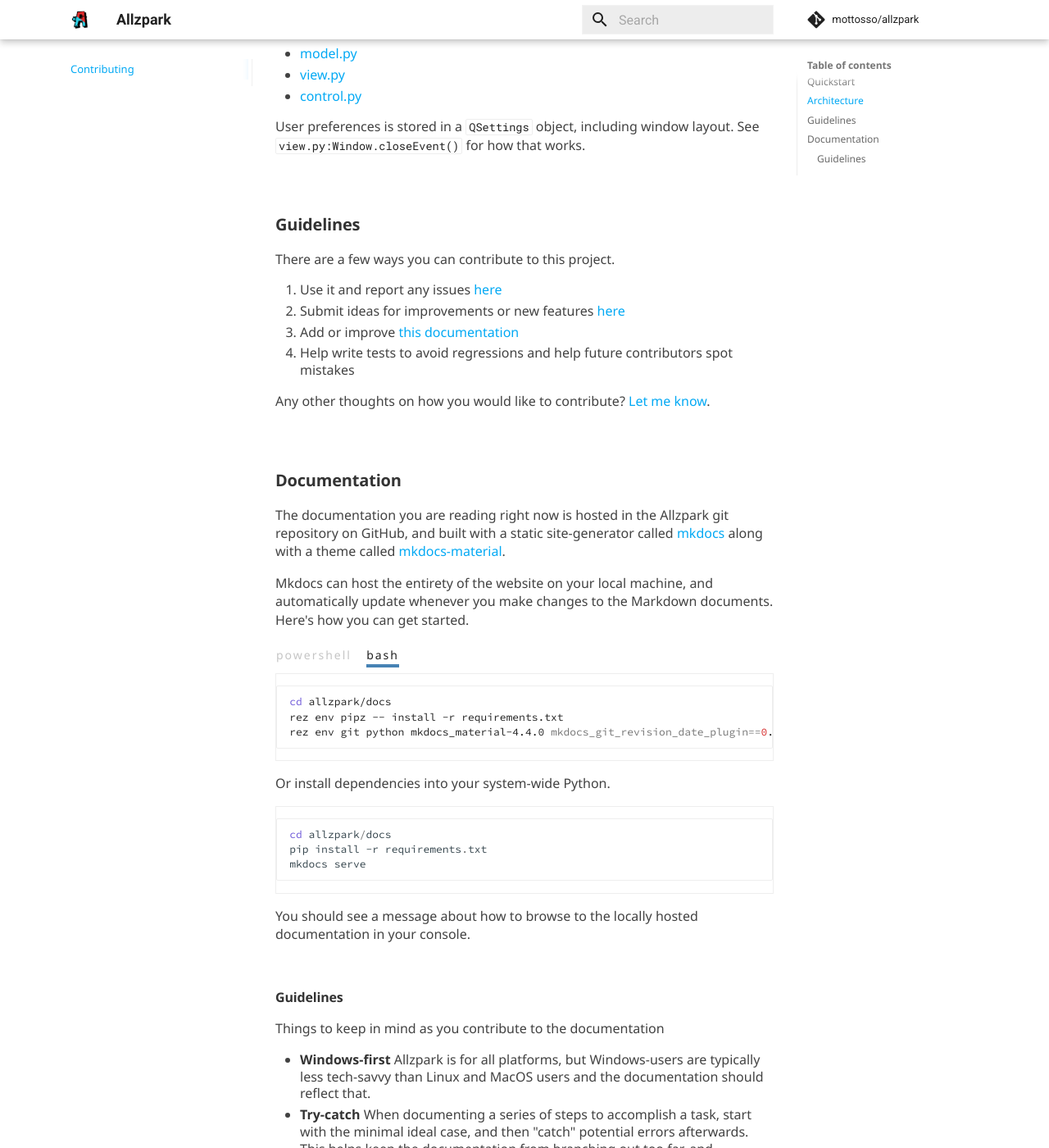
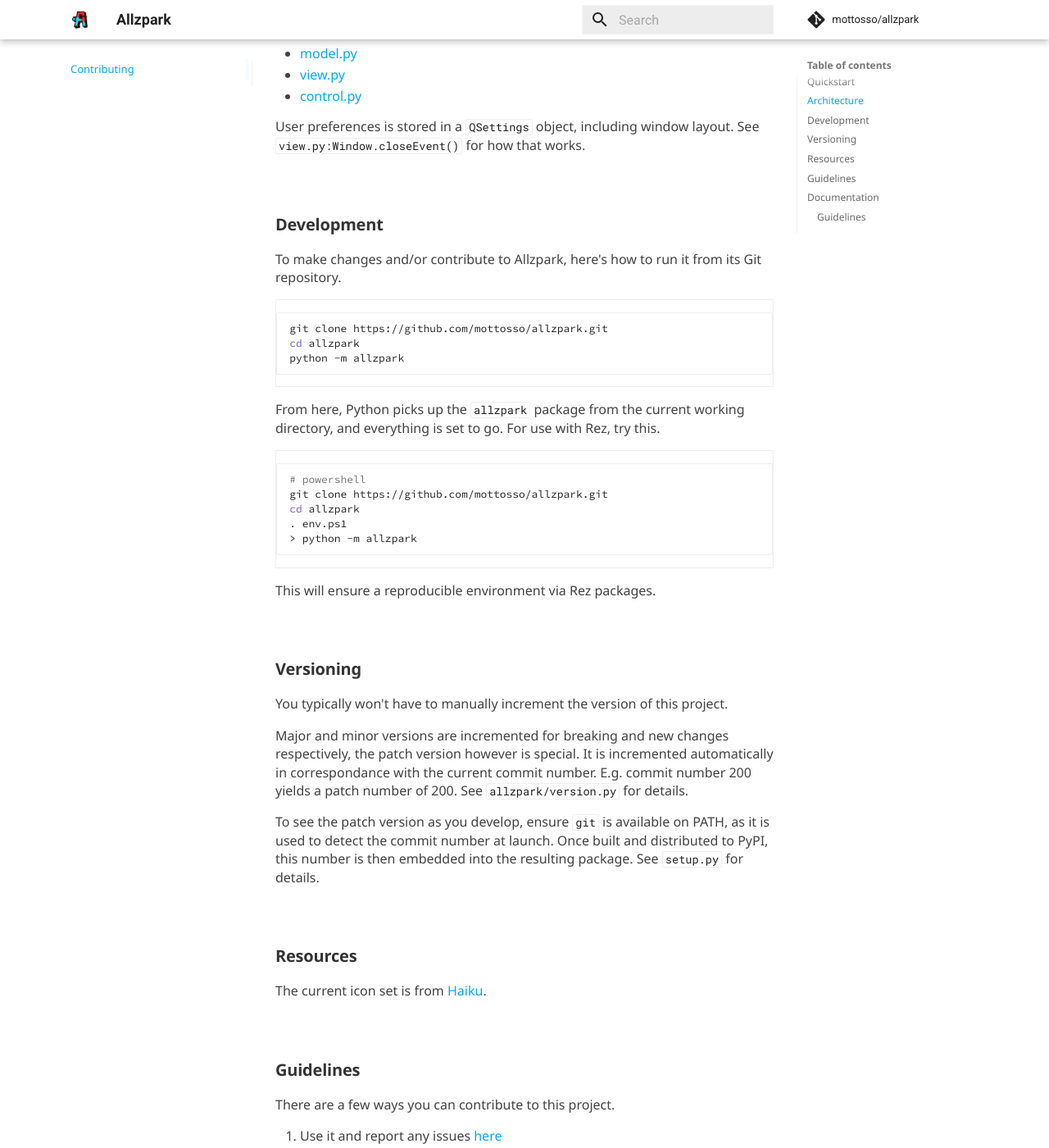
Before and after one commit to mottosso/allzpark, an MkDocs documentation site: the page built from docs/pages/contributing.md, in a window 1280 px wide and 1400 px high, scrolled down 903 px. Shown: the whole window at 82% size. Built offline with MkDocs 1.6.1 and Material for MkDocs 9.7.7, drawn with Linux system fonts in a browser that asks for light colours; comment, search, counter and statistics services are not loaded.

Commit message:
Update contribution guidelines

````diff
--- a/docs/pages/contributing.md
+++ b/docs/pages/contributing.md
@@ -31,6 +31,46 @@
 - [control.py](https://github.com/mottosso/allzpark/blob/master/allzpark/control.py)
 
 User preferences is stored in a `QSettings` object, including window layout. See `view.py:Window.closeEvent()` for how that works.
+
+<br>
+
+### Development
+
+To make changes and/or contribute to Allzpark, here's how to run it from its Git repository.
+
+```bash
+git clone https://github.com/mottosso/allzpark.git
+cd allzpark
+python -m allzpark
+```
+
+From here, Python picks up the `allzpark` package from the current working directory, and everything is set to go. For use with Rez, try this.
+
+```bash
+# powershell
+git clone https://github.com/mottosso/allzpark.git
+cd allzpark
+. env.ps1
+> python -m allzpark
+```
+
+This will ensure a reproducible environment via Rez packages.
+
+<br>
+
+### Versioning
+
+You typically won't have to manually increment the version of this project.
+
+Major and minor versions are incremented for breaking and new changes respectively, the patch version however is special. It is incremented automatically in correspondance with the current commit number. E.g. commit number 200 yields a patch number of 200. See `allzpark/version.py` for details.
+
+To see the patch version as you develop, ensure `git` is available on PATH, as it is used to detect the commit number at launch. Once built and distributed to PyPI, this number is then embedded into the resulting package. See `setup.py` for details.
+
+<br>
+
+### Resources
+
+The current icon set is from [Haiku](https://github.com/darealshinji/haiku-icons).
 
 <br>
 
````
